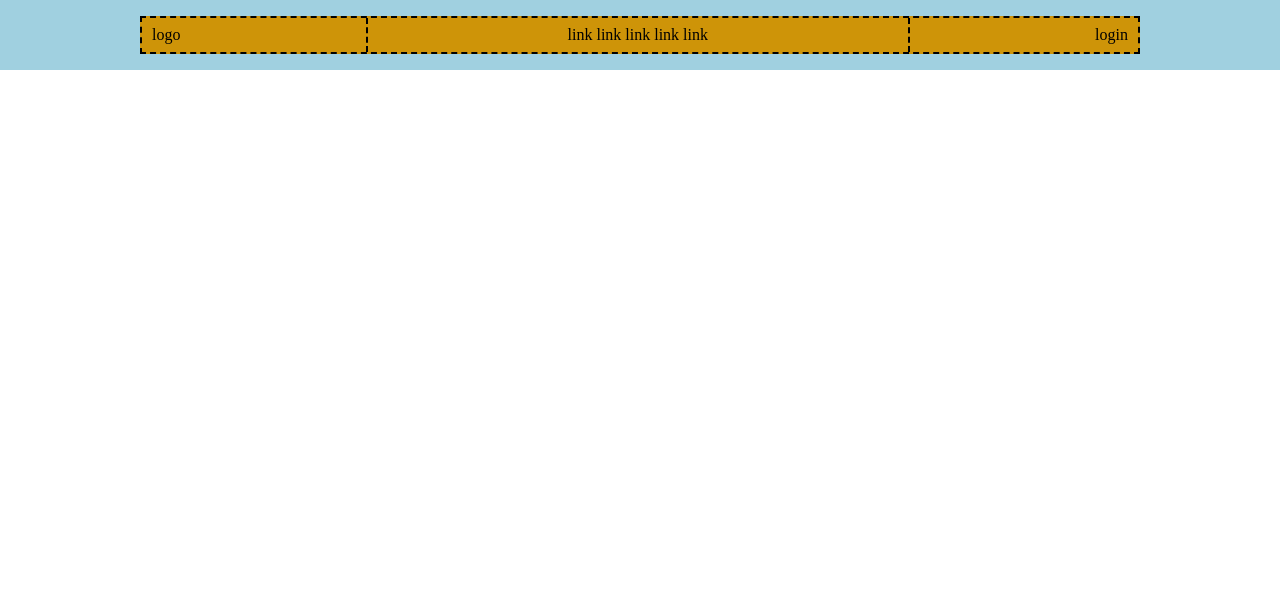
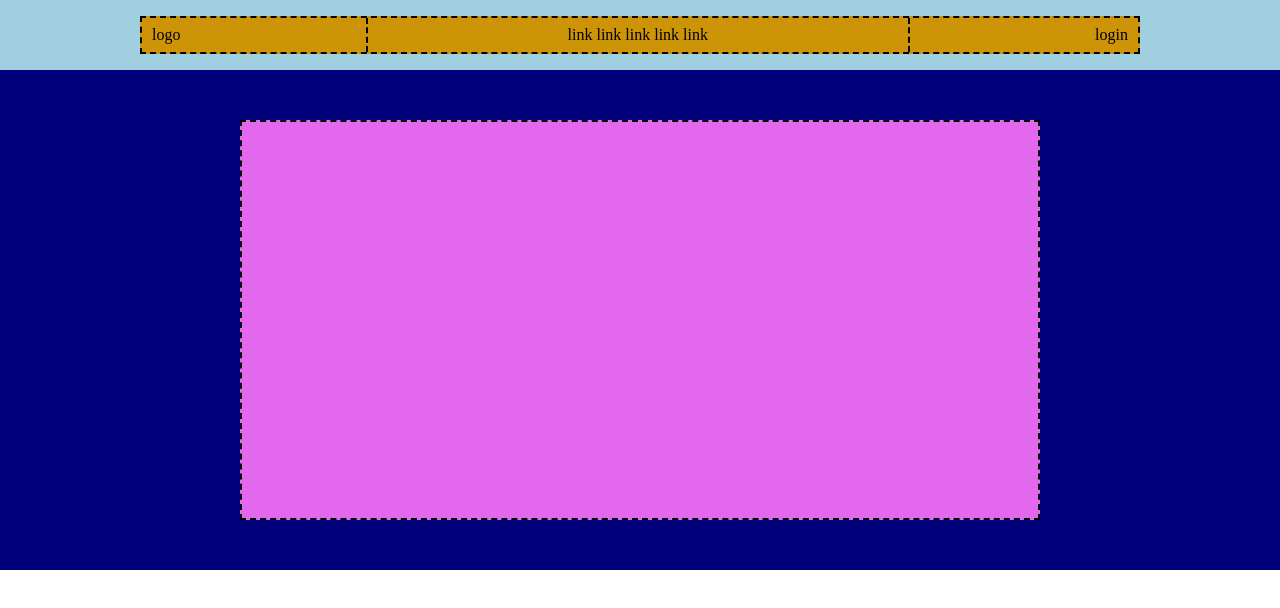
Before and after one commit to mihaipaulorban/htmlcss-struttura-discord, a plain HTML site: page index.html in a window 1280 px wide. Drawn offline with Linux system fonts and the light colour scheme.

Commit message:
feat: header completo

```diff
--- a/css/style.css
+++ b/css/style.css
@@ -16,7 +16,8 @@ RESET
 DEBUG
 *********
 */
-.debug header {
+
+.debug .header-top {
     background-color: #a0d0e0;
     height: 70px;
     width: 100%;
@@ -30,14 +31,29 @@ DEBUG
     background-color: #ce9408;
     border: 2px dashed black;
     height: auto;
-
-
-}
+    }
 
 .debug .menu div:nth-child(2) {
     border-right: dashed  black 2px;
     border-left: dashed  black 2px;
     padding: 8px 200px;
+}
+
+.debug .header-bottom {
+    background-color: #00007a;
+    height: 500px;
+    width: 100%;
+    justify-content: center;
+    align-items: center;
+
+}
+
+.debug .container {
+    width: 800px;
+    background-color: #e268ed;
+    border: 2px dashed black;
+    height: 400px;
+
 }
 
 /*
@@ -46,7 +62,11 @@ HEADER
 *********
 */
 
-header {
+.header-top {
+    display: flex;
+}
+
+.header-bottom {
     display: flex;
 }
 
@@ -58,3 +78,8 @@ header {
     padding: 0 10px;
 
 }
+
+header {
+    display: flex;
+    flex-direction: column;
+}
--- a/index.html
+++ b/index.html
@@ -11,7 +11,9 @@
     <title>Struttura Discord</title>
 </head>
 <body class="debug">
-    <header class="header">
+
+    <header>
+       <div class="header-top">
 
         <!-- barra di navigazione -->
         <nav class="menu">
@@ -21,9 +23,13 @@
         </nav>
         <!-- /barra di navigazione -->
 
+        </div>
 
+        <div class="header-bottom">
+            <div class="container"></div>
+        </div>
+    </header>
 
-    </header>
 
 </body>
 </html>
```
